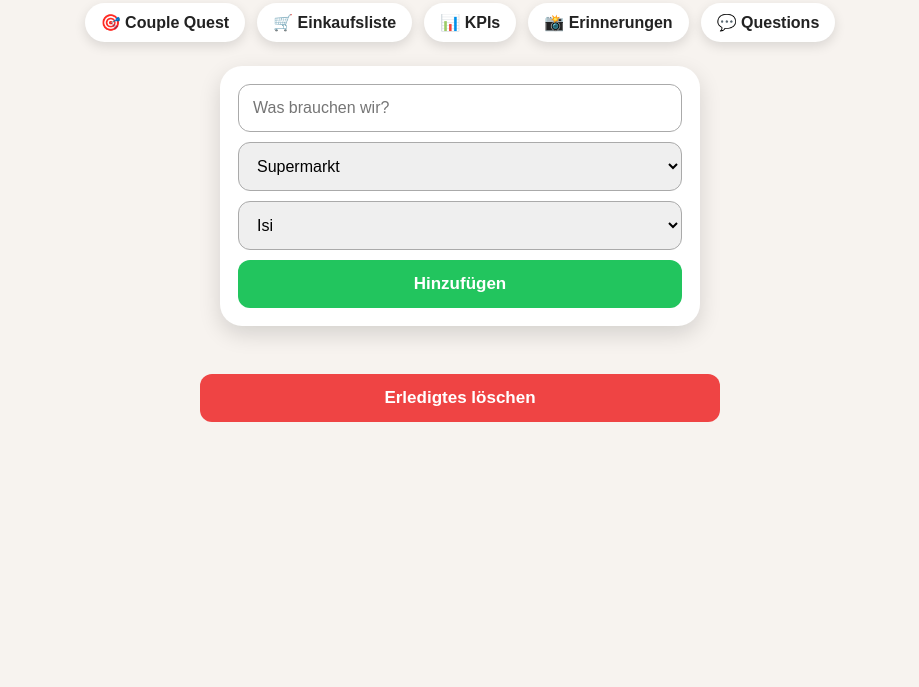
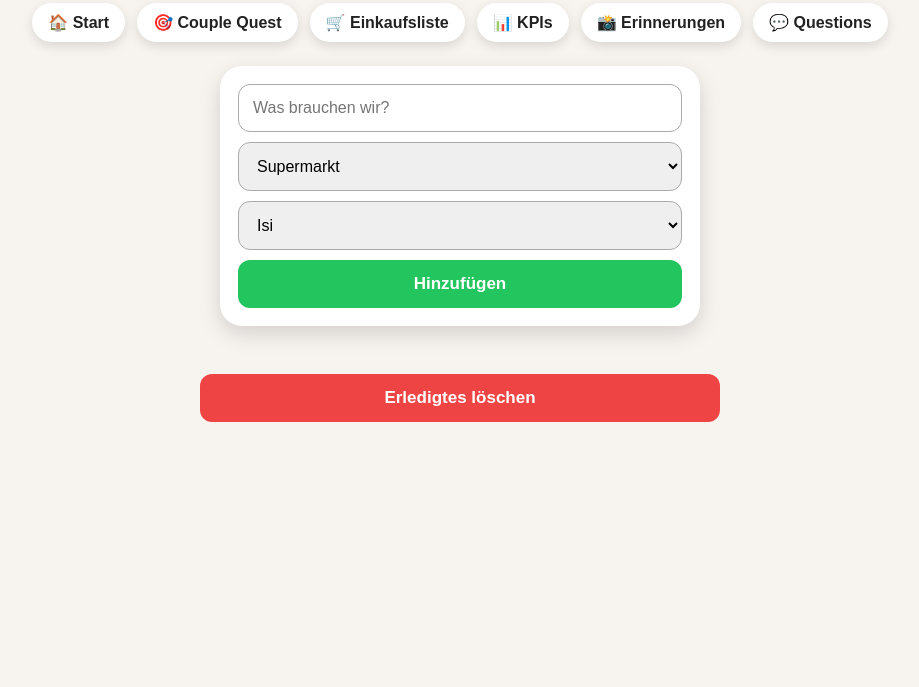
Before and after one commit to bjkhhde-art/Projekt-Wir, a plain HTML site: page shopping.html in a window 1280 px wide. Shown: the part 113-800 px from the top of the page, without its empty margins (180-1099 px from the left). Drawn offline with nearby package versions, Linux system fonts and the light colour scheme; no server answers.

Commit message:
Update shopping.html

```diff
--- a/shopping.html
+++ b/shopping.html
@@ -15,7 +15,8 @@
   <h1>Einkaufsliste 🛒</h1>
 
 <nav class="main-nav">
-  <a href="index.html">🎯 Couple Quest</a>
+  <a href="index.html">🏠 Start</a>
+  <a href="couple-quest.html">🎯 Couple Quest</a>
   <a href="shopping.html">🛒 Einkaufsliste</a>
   <a href="kpis.html">📊 KPIs</a>
   <a href="erinnerungen.html">📸 Erinnerungen</a>
```
